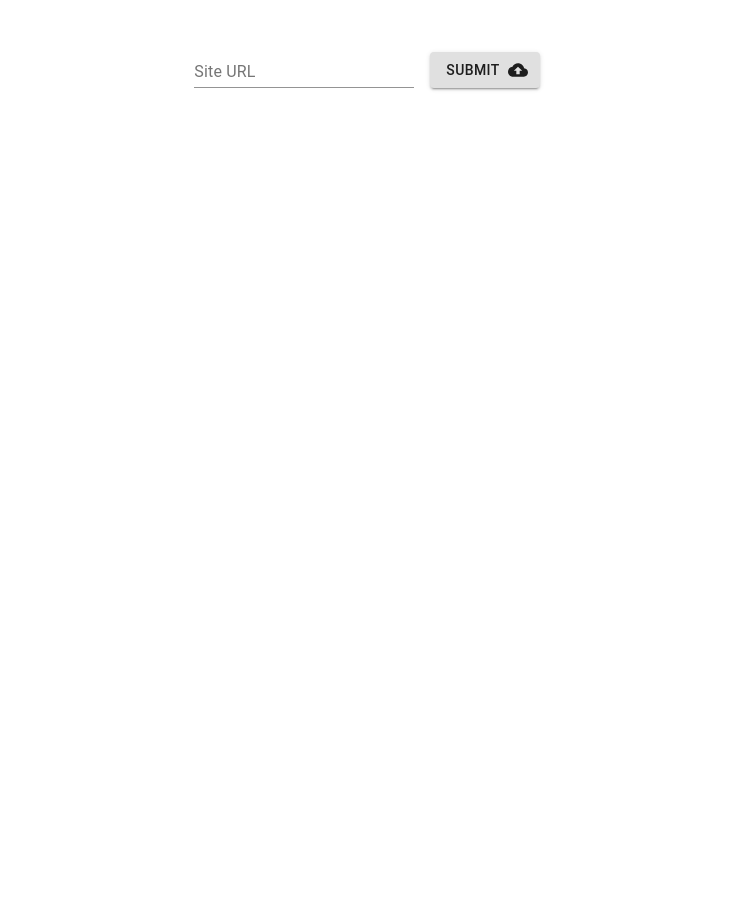
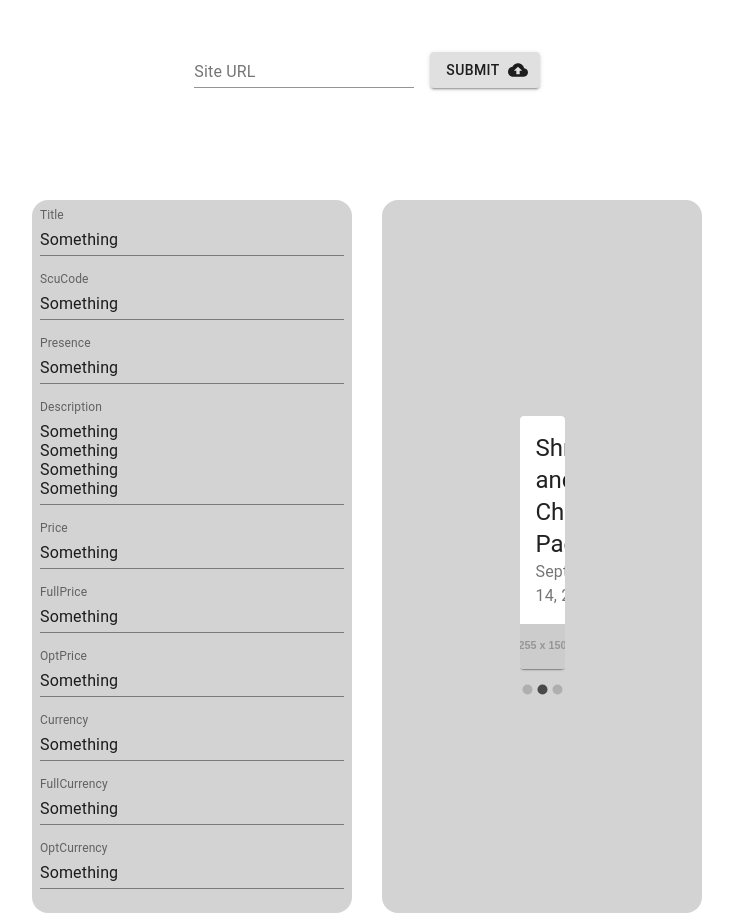
Before and after one commit to Argiziont/ShopParser, a React app in the folder ClientApp/: page / in a window 1280 px wide. Shown: the whole page, without its empty margins (273-1006 px from the left). Before the commit the page ends 800 px from the top, so only its background shows below. Built offline with nearby package versions, Linux system fonts and the light colour scheme; the HTML template or start-up script is replaced by a standard one.

Commit message:
Cardmedia tests

```diff
--- a/ClientApp/package.json
+++ b/ClientApp/package.json
@@ -9,10 +9,14 @@
         "@types/react-router-dom": "^5.1.7",
         "history": "^5.0.0",
         "react": "^17.0.1",
+        "react-awesome-slider": "^4.1.0",
         "react-dom": "^17.0.1",
         "react-hook-form": "^6.15.1",
+        "react-material-ui-carousel": "^2.2.1",
         "react-number-format": "^4.4.4",
-        "react-router-dom": "^5.2.0"
+        "react-responsive-carousel": "^3.2.14",
+        "react-router-dom": "^5.2.0",
+        "react-simple-image-slider": "^2.0.3"
     },
     "scripts": {
         "start": "webpack serve --open --mode development",
--- /dev/null
+++ b/ClientApp/src/_components/ParseDataSegment.tsx
@@ -0,0 +1,247 @@
+import {
+  Card,
+  CardMedia,
+  Grid,
+  makeStyles,
+  CardHeader,
+  TextField,
+} from "@material-ui/core";
+
+import React from "react";
+import Carousel from "react-material-ui-carousel";
+
+const useStyles = makeStyles((theme) => ({
+  rootBox: {
+    //marginBottom: theme.spacing(1),
+    margin: "0px 15px 0px 15px",
+    background: "#D3D3D3",
+    border: 0,
+    borderRadius: 16,
+    color: theme.palette.primary.main,
+    padding: "0 30px",
+  },
+  dataFields: {
+    marginBottom: theme.spacing(2),
+  },
+  dataMultiline: {
+    marginBottom: theme.spacing(2),
+  },
+  dataImage: {
+    maxWidthth: "100px",
+    maxHeightht: "100px",
+  },
+  media: {
+    height: "100%",
+    paddingTop: "100%", // 16:9
+  },
+}));
+
+export const ParseDataSegment: React.FC = () => {
+  const classes = useStyles();
+  const images = [
+    {
+      url:
+        "https://i.ytimg.com/an_webp/xGeorhZ3-yQ/mqdefault_6s.webp?du=3000&sqp=COCOvYIG&rs=AOn4CLAewUqSqnIc9M2jsOiAK4TNP7y43A",
+    },
+    {
+      url:
+        "https://i.ytimg.com/an_webp/xGeorhZ3-yQ/mqdefault_6s.webp?du=3000&sqp=COCOvYIG&rs=AOn4CLAewUqSqnIc9M2jsOiAK4TNP7y43A",
+    },
+    {
+      url:
+        "https://i.ytimg.com/an_webp/xGeorhZ3-yQ/mqdefault_6s.webp?du=3000&sqp=COCOvYIG&rs=AOn4CLAewUqSqnIc9M2jsOiAK4TNP7y43A",
+    },
+    {
+      url:
+        "https://i.ytimg.com/an_webp/xGeorhZ3-yQ/mqdefault_6s.webp?du=3000&sqp=COCOvYIG&rs=AOn4CLAewUqSqnIc9M2jsOiAK4TNP7y43A",
+    },
+  ];
+  return (
+    <React.Fragment>
+      <Grid container spacing={2} direction="row" justify="center">
+        <Grid
+          item
+          container
+          xs={3}
+          justify="center"
+          direction="column"
+          alignItems="center"
+          className={classes.rootBox}
+        >
+          <TextField
+            className={classes.dataFields}
+            fullWidth
+            inputProps={{
+              readOnly: true,
+              disabled: true,
+            }}
+            label="Title"
+            value={"Something"}
+            color="secondary"
+            variant="standard"
+          />
+          <TextField
+            className={classes.dataFields}
+            fullWidth
+            inputProps={{
+              readOnly: true,
+              disabled: true,
+            }}
+            label="ScuCode"
+            value={"Something"}
+            color="secondary"
+            variant="standard"
+          />
+          <TextField
+            className={classes.dataFields}
+            fullWidth
+            inputProps={{
+              readOnly: true,
+              disabled: true,
+            }}
+            label="Presence"
+            value={"Something"}
+            color="secondary"
+            variant="standard"
+          />
+          <TextField
+            className={classes.dataMultiline}
+            fullWidth
+            inputProps={{
+              readOnly: true,
+              disabled: true,
+            }}
+            label="Description"
+            multiline
+            rows={4}
+            value={
+              "Something\nSomething\nSomething\nSomething\nSomething\nSomething\n"
+            }
+            color="secondary"
+            variant="standard"
+          />
+          <TextField
+            className={classes.dataFields}
+            fullWidth
+            inputProps={{
+              readOnly: true,
+              disabled: true,
+            }}
+            label="Price"
+            value={"Something"}
+            color="secondary"
+            variant="standard"
+          />
+          <TextField
+            className={classes.dataFields}
+            fullWidth
+            inputProps={{
+              readOnly: true,
+              disabled: true,
+            }}
+            label="FullPrice"
+            value={"Something"}
+            color="secondary"
+            variant="standard"
+          />
+          <TextField
+            className={classes.dataFields}
+            fullWidth
+            inputProps={{
+              readOnly: true,
+              disabled: true,
+            }}
+            label="OptPrice"
+            value={"Something"}
+            color="secondary"
+            variant="standard"
+          />
+          <TextField
+            className={classes.dataFields}
+            fullWidth
+            inputProps={{
+              readOnly: true,
+              disabled: true,
+            }}
+            label="Currency"
+            value={"Something"}
+            color="secondary"
+            variant="standard"
+          />
+          <TextField
+            className={classes.dataFields}
+            fullWidth
+            inputProps={{
+              readOnly: true,
+              disabled: true,
+            }}
+            label="FullCurrency"
+            value={"Something"}
+            color="secondary"
+            variant="standard"
+          />
+          <TextField
+            className={classes.dataFields}
+            fullWidth
+            inputProps={{
+              readOnly: true,
+              disabled: true,
+            }}
+            label="OptCurrency"
+            value={"Something"}
+            color="secondary"
+            variant="standard"
+          />
+        </Grid>
+        <Grid
+          item
+          container
+          xs={3}
+          justify="center"
+          direction="column"
+          alignItems="center"
+          className={classes.rootBox}
+        >
+          <Carousel
+            navButtonsAlwaysInvisible={false}
+            navButtonsAlwaysVisible={false}
+          >
+            <Card>
+              <CardHeader
+                title="Shrimp and Chorizo Paella"
+                subheader="September 14, 2016"
+              />
+              <CardMedia
+                className={classes.media}
+                image="http://placehold.it/350x150"
+                title="Paella dish"
+              />
+            </Card>
+            <Card>
+              <CardHeader
+                title="Shrimp and Chorizo Paella"
+                subheader="September 14, 2016"
+              />
+              <CardMedia
+                className={classes.media}
+                image="http://placehold.it/255x150"
+                title="Paella dish"
+              />
+            </Card>
+            <Card>
+              <CardHeader
+                title="Shrimp and Chorizo Paella"
+                subheader="September 14, 2016"
+              />
+              <CardMedia
+                className={classes.media}
+                image="http://placehold.it/310x150"
+                title="Paella dish"
+              />
+            </Card>
+          </Carousel>
+        </Grid>
+      </Grid>
+    </React.Fragment>
+  );
+};
--- /dev/null
+++ b/ClientApp/src/_components/index.tsx
@@ -0,0 +1 @@
+export * from "./ParseDataSegment";
--- a/ClientApp/src/_pages/HomePage/HomePage.tsx
+++ b/ClientApp/src/_pages/HomePage/HomePage.tsx
@@ -2,9 +2,12 @@ import { Button, Grid, makeStyles, TextField } from "@material-ui/core";
 import CloudUploadIcon from "@material-ui/icons/CloudUpload";
 import React from "react";
 
+import { ParseDataSegment } from "../../_components";
+
 const useStyles = makeStyles((theme) => ({
   rootBox: {
     marginTop: theme.spacing(5),
+    marginBottom: theme.spacing(15),
   },
   urlField: {
     margin: theme.spacing(5),
@@ -22,7 +25,6 @@ export const HomePage: React.FC = () => {
         className={classes.rootBox}
       >
         <Grid container xs={4}></Grid>
-
         <Grid
           container
           xs={4}
@@ -41,6 +43,7 @@ export const HomePage: React.FC = () => {
         </Grid>
         <Grid container xs={4}></Grid>
       </Grid>
+      <ParseDataSegment />
     </React.Fragment>
   );
 };
```
Also changed, not shown: 1 other file (tests, documents, lock files or other folders).
